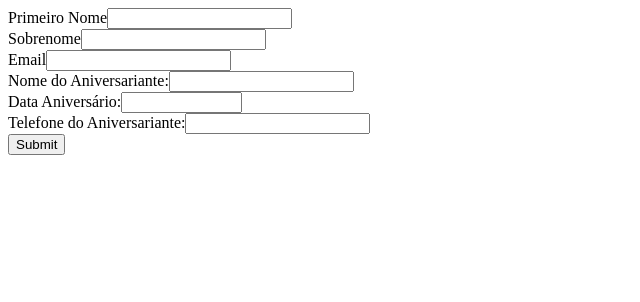
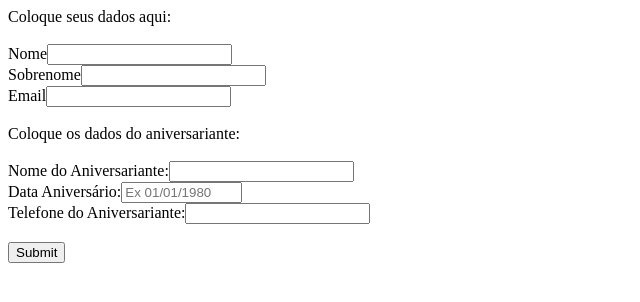
Before and after one commit to will-nascimento/Bday-reminder, a plain HTML site: page index.html in a window 1280 px wide. Shown: the whole page, without its empty margins (0-640 px from the left). Drawn offline with Linux system fonts and the light colour scheme.

Commit message:
Add files via upload

```diff
--- a/index.html
+++ b/index.html
@@ -12,19 +12,22 @@
 
     <input type=hidden name="oid" value="00DHs000001RvRp">
     <input type=hidden name="retURL" value="http://">
-
-    <label for="first_name">Primeiro Nome</label><input  id="first_name" maxlength="40" name="first_name" size="20" type="text" /><br>
+    Coloque seus dados aqui:<br>
+    <br>
+    <label for="first_name">Nome</label><input  id="first_name" maxlength="40" name="first_name" size="20" type="text" /><br>
 
     <label for="last_name">Sobrenome</label><input  id="last_name" maxlength="80" name="last_name" size="20" type="text" /><br>
 
     <label for="email">Email</label><input  id="email" maxlength="80" name="email" size="20" type="text" /><br>
-
+    <br>
+    Coloque os dados do aniversariante: <br>
+    <br>
     Nome do Aniversariante:<input  id="00NHs00000D0qfC" maxlength="250" name="00NHs00000D0qfC" size="20" type="text" /><br>
 
-    Data Aniversário:<span class="dateInput dateOnlyInput"><input  id="00NHs00000D0qfH" name="00NHs00000D0qfH" size="12" type="text" /></span><br>
+    Data Aniversário:<span class="dateInput dateOnlyInput"><input  id="00NHs00000D0qfH" name="00NHs00000D0qfH" size="12" type="text" placeholder="Ex 01/01/1980"/></span><br>
 
     Telefone do Aniversariante:<input  id="00NHs00000D0qf7" name="00NHs00000D0qf7" size="20" type="text" /><br>
-
+    <br>
     <input type="submit" name="submit">
 
     </form>
```
